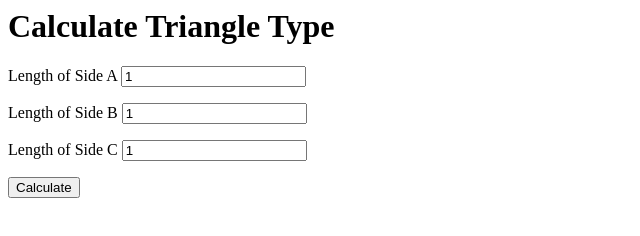
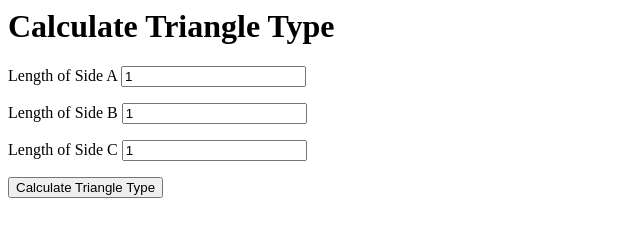
Before and after one commit to dcoloma-usj/usj-sq-group1_25, a plain HTML site: page index.html in a window 1280 px wide. Shown: the whole page, without its empty margins (0-640 px from the left). Drawn offline with Linux system fonts and the light colour scheme.

Commit message:
Update index.html

```diff
--- a/index.html
+++ b/index.html
@@ -40,7 +40,7 @@
         Length of Side C <input name="input-c" id="input-c" value="1"> </input>
         </p>
         <p>
-        <button name='button-calculate' onclick='javascript:chekTriangleType()'> Calculate </button>
+        <button name='button-calculate' onclick='javascript:chekTriangleType()'> Calculate Triangle Type </button>
         </p>
         <div id="result">  </div>
     </body>
```
